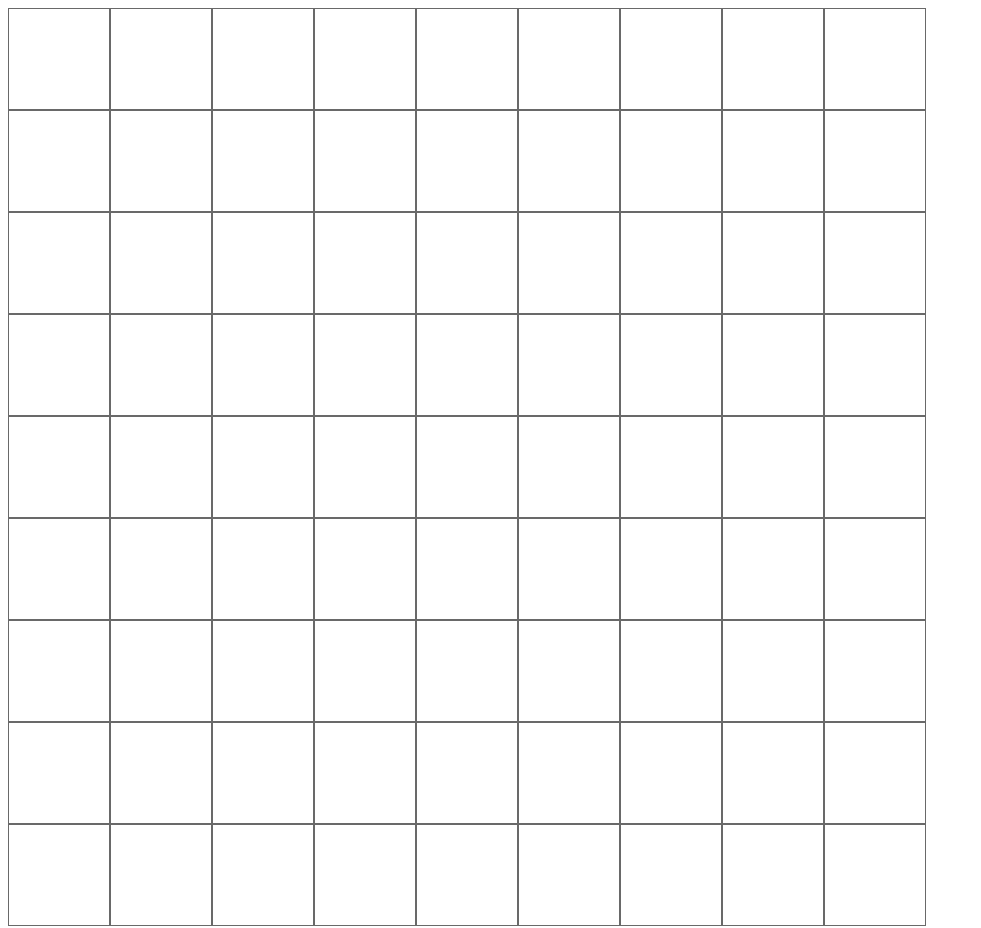
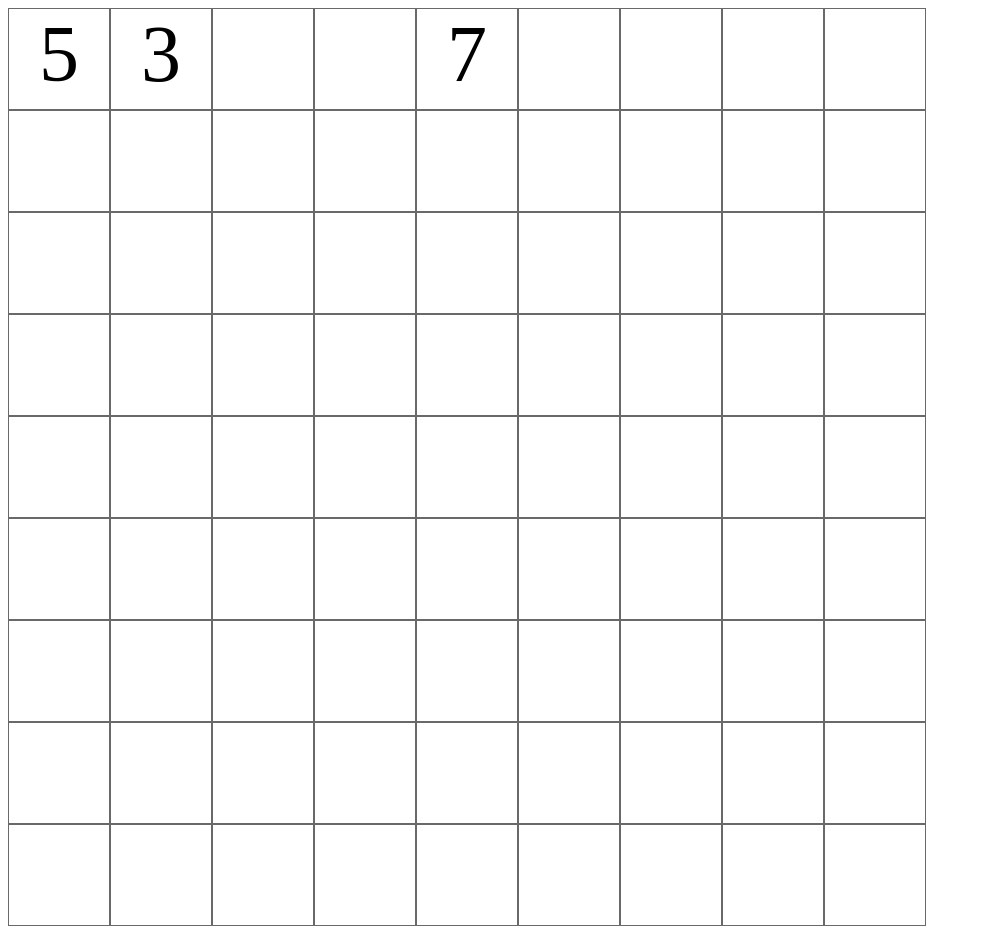
Before and after one commit to KURT-NAC/sudoku, a website: page src/index.html in a window 1280 px wide. Shown: the whole page, without its empty margins (0-981 px from the left). Drawn offline with nearby package versions, Linux system fonts and the light colour scheme; files that its build step writes are made by us from their sources.

Commit message:
font style

```diff
--- a/src/index.html
+++ b/src/index.html
@@ -8,11 +8,11 @@
 <body>
 
 <div id="app">
+    <div>5</div>
+    <div>3</div>
     <div></div>
     <div></div>
-    <div></div>
-    <div></div>
-    <div></div>
+    <div>7</div>
     <div></div>
     <div></div>
     <div></div>
--- a/src/styles/main.less
+++ b/src/styles/main.less
@@ -9,5 +9,7 @@ div#app {
     height: 100px;
     background-color: white;
     margin: 1px;
+    font-size: 5em;
+    text-align: center;
   }
 }
```
